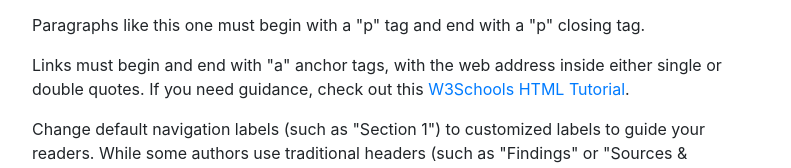
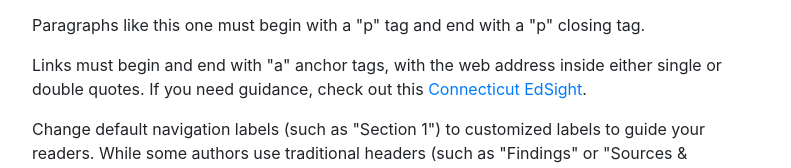
Before and after one commit to ryanalbano19/Data-Viz-Story-Practice-, a plain HTML site: page index.html in a window 1280 px wide. Shown: the part 1135-1303 px from the top of the page, without its empty margins (243-1034 px from the left). Drawn offline with nearby package versions, Linux system fonts and the light colour scheme.

Commit message:
Update index.html

```diff
--- a/index.html
+++ b/index.html
@@ -78,7 +78,7 @@
 
           <p>Paragraphs like this one must begin with a "p" tag and end with a "p" closing tag.</p>
 
-          <p>Links must begin and end with "a" anchor tags, with the web address inside either single or double quotes. If you need guidance, check out this <a href='https://datawrapper.dwcdn.net/97k3S/1/'>W3Schools HTML Tutorial</a>.
+          <p>Links must begin and end with "a" anchor tags, with the web address inside either single or double quotes. If you need guidance, check out this <a href='EdSight'>Connecticut EdSight</a>.
 
           <p>Change default navigation labels (such as "Section 1") to customized labels to guide your readers. While some authors use traditional headers (such as "Findings" or "Sources & Methods"), you're welcome to innovate with more creative headers (such as "Why It Matters" or "How We Made This"). Be sure to EDIT names in TWO locations in the template: the Navigation Container (around lines 30-50) and the corresponding Sections labels further below. EDIT only the reader-friendly labels, and do not change the underlying code.</p>
 
```
